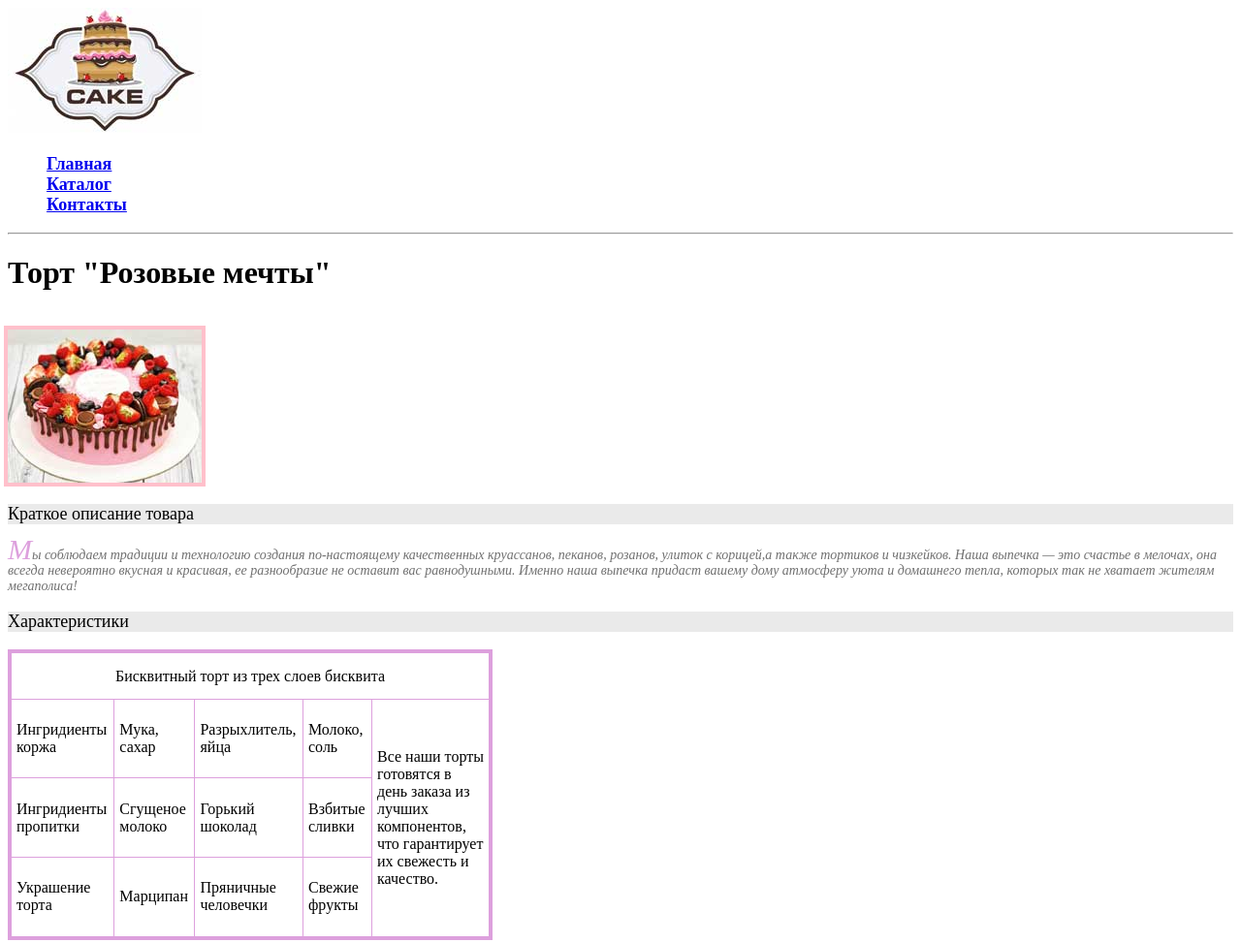
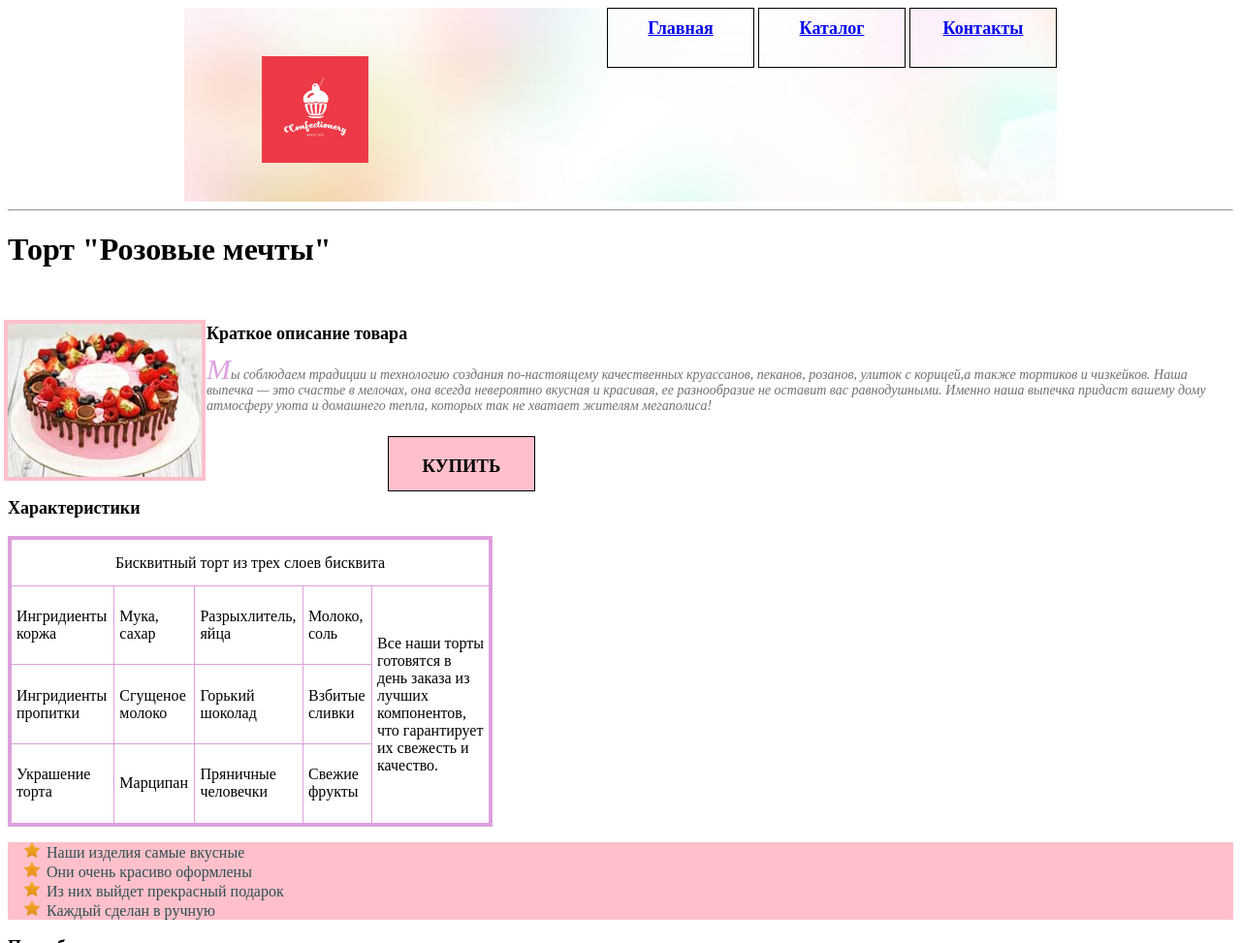
Before and after one commit to innaweb2/Geekbrains, a plain HTML site: page lesson 5/home work 5/product.html in a window 1280 px wide. Shown: the top 973 px of the page at 97% size. Drawn offline with Linux system fonts and the light colour scheme.

Commit message:
make 5 home work

```diff
--- a/lesson 5/home work 5/product.html
+++ b/lesson 5/home work 5/product.html
@@ -9,26 +9,38 @@
 </head>
 
 <body>
+  <div class="container">
     <div class="header">
-    <img src="images/logo.jpg" alt="Логотип">
+      <div class="logo"><img src="images/logo2.jpg" alt="Логотип"></div>
       <ul class="list">
         <li><a href="index.html">Главная</a></li>
         <li><a href="catalog.html">Каталог</a></li>
         <li><a href="contacts.html">Контакты</a></li>
       </ul>
     </div>
+  </div>
 
   <div class="goods">
     <hr>
     <h1>Торт "Розовые мечты"</h1>
     <br>
-    <a href="images/cake.jpg" target="_blank"><img src="images/cake2.jpg" alt="Торт" class="shadow"></a>
+    <div class="goods-left">
+      <a href="images/cake.jpg" target="_blank" class="goods-link-img"><img src="images/cake2.jpg" alt="Торт"
+          class="shadow"></a>
+
       <h3 class="cake">Краткое описание товара</h3>
       <p class="bakery">Мы&nbsp;соблюдаем традиции и&nbsp;технологию создания по-настоящему качественных круассанов,
         пеканов, розанов, улиток с&nbsp;корицей,а также тортиков и&nbsp;чизкейков. Наша выпечка&nbsp;&mdash; это счастье
         в&nbsp;мелочах, она всегда невероятно вкусная и&nbsp;красивая, ее&nbsp;разнообразие не&nbsp;оставит вас
         равнодушными. Именно наша выпечка придаст вашему дому атмосферу уюта и&nbsp;домашнего тепла, которых так
         не&nbsp;хватает жителям мегаполиса!</p>
+      <br>
+      <div class="button">
+        <h3>Купить</h3>
+      </div>
+      <div class="clear"></div>
+    </div>
+
     <h3 class="cake">Характеристики</h3>
 
     <table class="table">
@@ -40,7 +52,8 @@
         <td>Мука, сахар</td>
         <td>Разрыхлитель, яйца</td>
         <td>Молоко, соль</td>
-        <td rowspan="3">Все наши торты готовятся в день заказа из лучших компонентов, что гарантирует их свежесть и качество.</td>
+        <td rowspan="3">Все наши торты готовятся в день заказа из лучших компонентов, что гарантирует их свежесть и
+          качество.</td>
       </tr>
       <tr>
         <td>Ингридиенты пропитки</td>
@@ -59,12 +72,12 @@
 
     </table>
 
-    <!--<ul class="description">
+    <ul class="description">
       <li>Наши изделия самые вкусные</li>
       <li>Они очень красиво оформлены</li>
       <li>Из них выйдет прекрасный подарок</li>
       <li>Каждый сделан в ручную</li>
-  </ul> -->
+    </ul>
 
     <h3 class="cake">Подробное описание товара</h3>
     <p class="detail">Мы&nbsp;принимаем заказы на&nbsp;изготовление сладостей по&nbsp;вашему макету и&nbsp;изготавливаем
@@ -102,7 +115,7 @@
   </div>
 
   <div class="footer">
-    <p> ©&nbsp Все права защищены . </p>
+    <p> ©&nbspВсе права защищены . </p>
   </div>
 </body>
 
--- a/lesson 5/home work 5/style.css
+++ b/lesson 5/home work 5/style.css
@@ -2,12 +2,47 @@ body {
   background-color: white;
 }
 
+
+.container {
+  width: 900px;
+  margin: 0 auto;
+}
+
+
+.header {
+  height: 200px;
+  background-color: pink;
+  background-image: url(images/back.jpg);
+}
+
+.logo {
+  margin-top: 50px;
+  margin-left: 80px;
+  float: left;
+}
+
 .list {
+  margin: 0;
+  float: right;
+}
+
+.list>li {
+  width: 150px;
+  height: 50px;
+  border: 1px solid black;
+  display: inline-block;
   list-style-type: none;
   font-size: 18px;
   font-style: normal;
   font-weight: bold;
   color: black;
+  text-align: center;
+  padding-top: 10px;
+}
+
+.list a {
+  width: 100%;
+  height: 50px;
 }
 
 .list li a:hover {
@@ -22,7 +57,7 @@ body {
   color: black;
   font-size: 18px;
   font-weight: 400;
-  background-color: #eaeaea;
+  font-weight: bold;
 }
 
 .bakery {
@@ -73,7 +108,7 @@ body {
   outline: 4px solid pink;
 }
 
-.shadow:hover{
+.shadow:hover {
   outline-color: transparent;
 }
 
@@ -98,3 +133,55 @@ body {
   font-size: 30px;
   color: plum;
 }
+
+.goods-left .goods-link-img {
+  float: left;
+}
+
+.goods-link-img {
+  margin-right: 5px;
+}
+
+.clear {
+  clear: both;
+}
+
+.footer {
+  height: 100px;
+  background-color: whitesmoke;
+}
+
+.footer>p {
+  float: right;
+  margin-top: 30px;
+  margin-right: 20px;
+}
+
+.button {
+  position: absolute;
+  border: 1px solid #000;
+  width: 150px;
+  height: 40px;
+  text-transform: uppercase;
+  text-align: center;
+  font-family: serif;
+  left: 400px;
+  top: 450px;
+  background-color: pink;
+  padding-bottom: 15px;
+}
+
+.button h3:hover {
+  color: red;
+}
+
+.button h3:active {
+  color: greenyellow;
+}
+
+.tort_list {}
+
+.tort_item {
+  float: left;
+  padding: 10px;
+}
```
Also changed, not shown: lesson 5/home work 5/catalog.html (+30 -14 lines), lesson 5/home work 5/contacts.html (+6 -4 lines), lesson 5/home work 5/index.html (+7 -3 lines), lesson 5/home work 5/tort.html (+20 -5 lines), lesson 5/home work 5/images/back.jpg (added), lesson 5/home work 5/images/logo2.jpg (added). Lines whose indentation alone changed are shown as unchanged.
